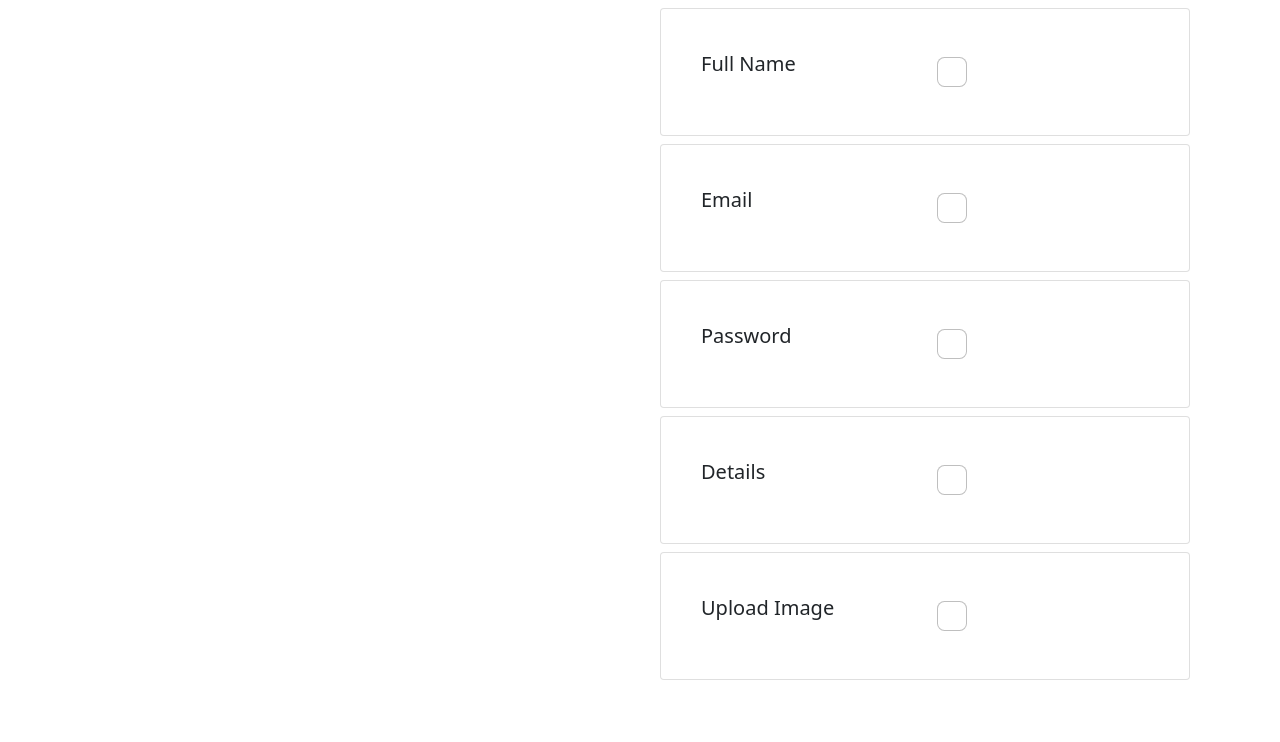
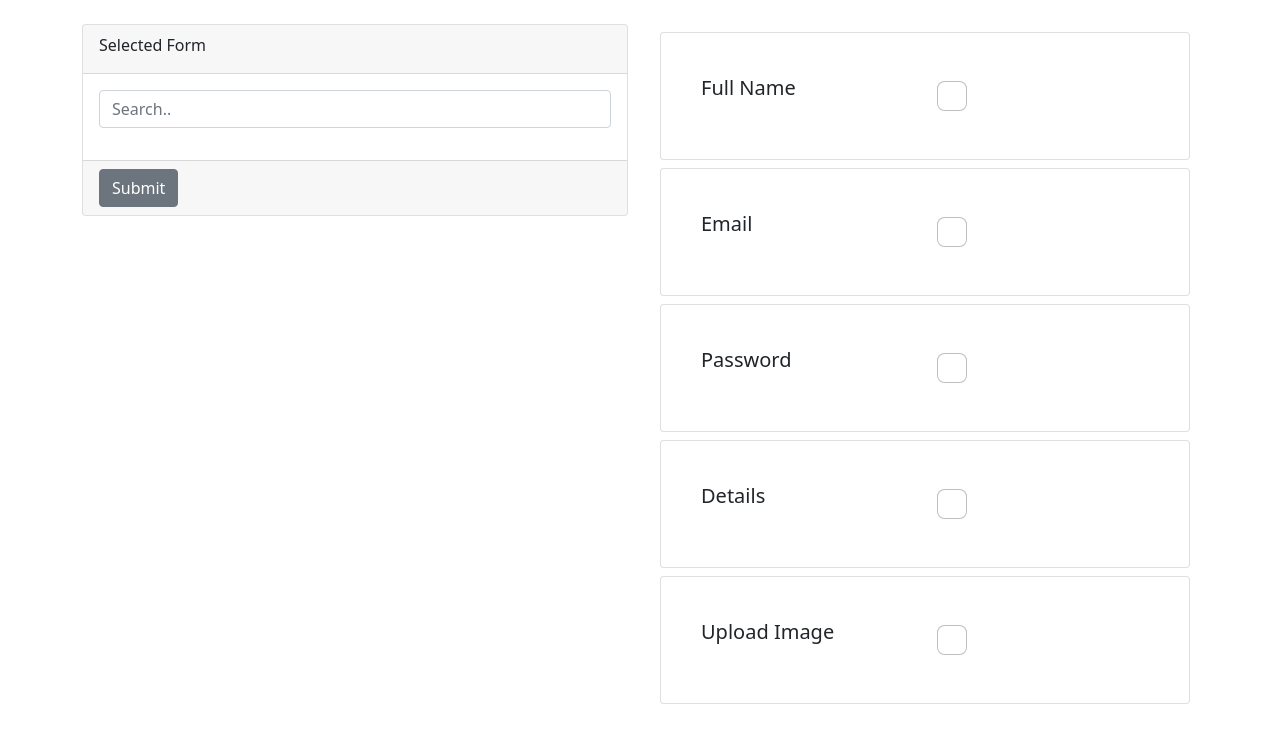
Before and after one commit to jsidd06/Cloud_Project, a React (Create React App) app in the folder fronted/: page /form in a window 1280 px wide. Shown: the top 742 px of the page. Built offline with nearby package versions, Linux system fonts and the light colour scheme.

Commit message:
set state and use prevalue give the data in empty array and check the value is correct or not

```diff
--- a/fronted/src/views/Form/FormPage.jsx
+++ b/fronted/src/views/Form/FormPage.jsx
@@ -1,12 +1,40 @@
 import React from 'react'
-import { Container, Row, Col, Card, CardBody, Input } from 'reactstrap'
+import {
+  Container,
+  Row,
+  Col,
+  Card,
+  CardBody,
+  Input,
+  FormGroup,
+  CardFooter,
+  Button,
+  CardHeader,
+  CardTitle,
+} from 'reactstrap'
 import { formFields } from '../../fake-data'
 
 function FormPage() {
+  const [formData, setFormData] = React.useState([])
+  console.log(formData)
   return (
-    <Container>
+    <Container className="mt-4">
       <Row>
-        <Col sm={12} md={6}></Col>
+        <Col sm={12} md={6}>
+          <Card>
+            <CardHeader>
+              <CardTitle>Selected Form</CardTitle>
+            </CardHeader>
+            <CardBody>
+              <FormGroup>
+                <Input type="text" placeholder="Search.." />
+              </FormGroup>
+            </CardBody>
+            <CardFooter>
+              <Button>Submit</Button>
+            </CardFooter>
+          </Card>
+        </Col>
         <Col sm={12} md={6}>
           {formFields.map((field, index) => (
             <Card key={index} className="m-2 p-4">
@@ -16,7 +44,18 @@ function FormPage() {
                     <p style={{ fontSize: 20 }}>{field.label}</p>
                   </Col>
                   <Col>
-                    <Input type="checkbox" style={{ fontSize: 30 }} />
+                    <Input
+                      type="checkbox"
+                      style={{ fontSize: 30 }}
+                      onChange={(e) => {
+                        if (e.target.checked) {
+                          setFormData((preValue) => [
+                            ...preValue,
+                            formFields[index],
+                          ])
+                        }
+                      }}
+                    />
                   </Col>
                 </Row>
               </CardBody>
```
